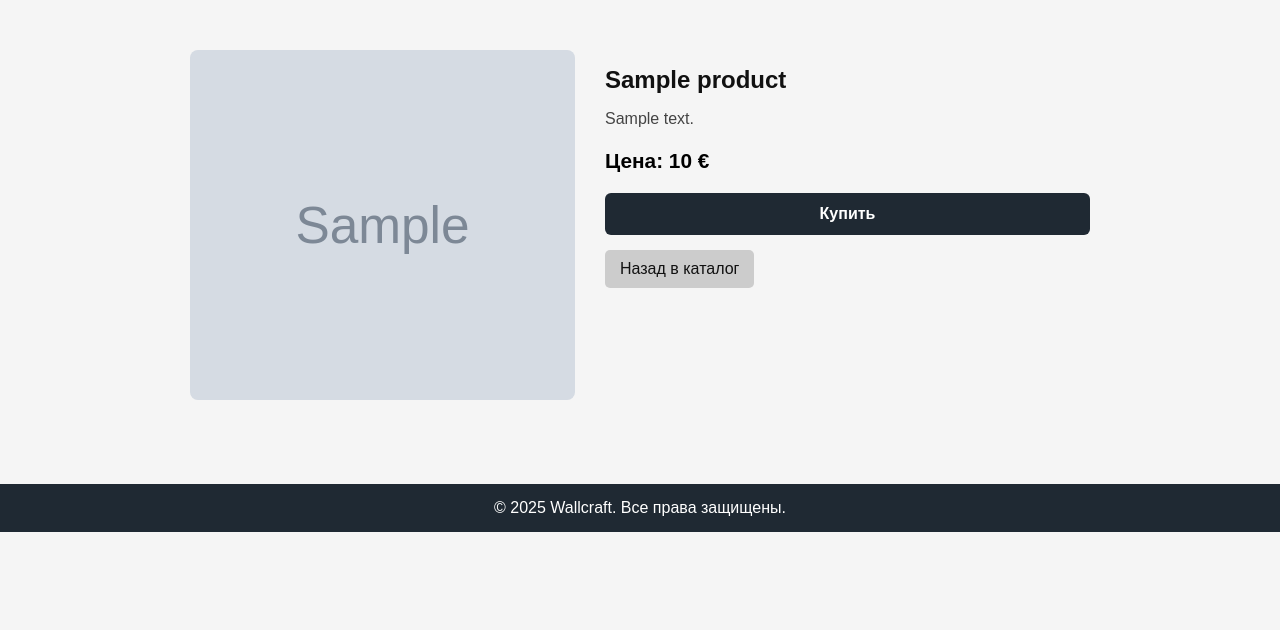
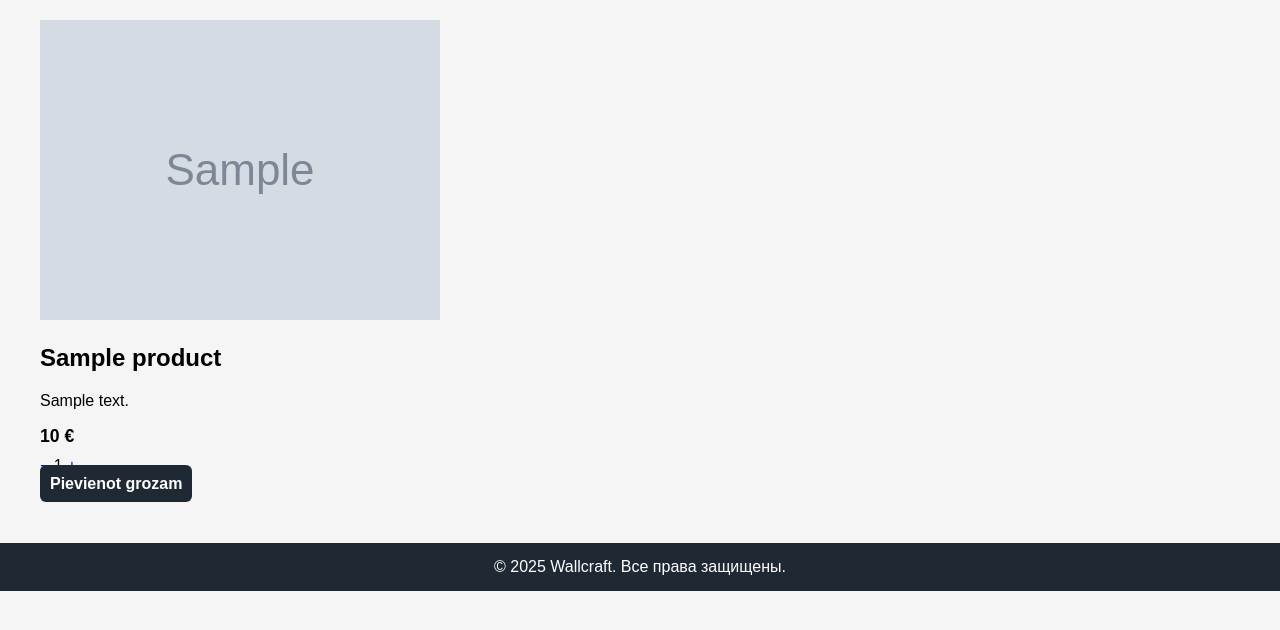
Before and after one commit to wallcraftmz-sys/Wallcraft, a Flask app: template templates/product.html in a window 1280 px wide. Shown: the part 128-758 px from the top of the page. Run offline with Flask 3, Linux system fonts and the light colour scheme; the template is opened without the code that fills it: most values are stand-ins (such as "Sample title", 1, 10 or a date in 2020); grey boxes marked "Sample" are stand-in pictures.

Commit message:
Update product.html

```diff
--- a/templates/product.html
+++ b/templates/product.html
@@ -1,46 +1,23 @@
 {% extends "base.html" %}
+{% block content %}
+<div class="product-detail">
+    <div class="product-image">
+        <img src="{{ url_for('static', filename=product['image']) }}" alt="{{ product['name_ru'] }}">
+    </div>
+    <div class="product-info">
+        <h2>{{ product['name_lv'] if lang=='lv' else product['name_ru'] }}</h2>
+        <p class="description">{{ product['description_lv'] if lang=='lv' else product['description_ru'] }}</p>
+        <p class="price">{{ product['price'] }} €</p>
 
-{% block content %}
-<div style="max-width:900px; margin:30px auto; display:flex; gap:30px; flex-wrap:wrap;">
+        <div class="qty-controls">
+            <a href="/change_qty/{{ product['id'] }}/-1" class="qty-btn">−</a>
+            <span class="qty-number">{{ session.get('cart', {}).get(str(product['id']), 1) }}</span>
+            <a href="/change_qty/{{ product['id'] }}/1" class="qty-btn">+</a>
+        </div>
 
-    <!-- Фото товара -->
-    <div style="flex:1 1 300px; text-align:center;">
-        <img src="{{ url_for('static', filename=product.image) }}"
-             style="max-width:100%; border-radius:8px; object-fit: cover; height: 350px;">
-    </div>
-
-    <!-- Информация о товаре -->
-    <div style="flex:1 1 400px;">
-        <h1 style="font-size:1.5em; color:#111; margin-bottom:10px;">{{ product.name_ru }}</h1>
-        <p style="font-size:1em; color:#444; margin-bottom:20px;">{{ product.description_ru }}</p>
-
-        <!-- Цена -->
-        <p style="font-size:1.3em; font-weight:bold; color:#000; margin-bottom:20px;">
-            Цена: {{ product.price }} €
-        </p>
-
-        <!-- Кнопка купить -->
-        <a href="/order" style="
-            display:block;
-            padding:12px 0;
-            background:#1f2933;
-            color:white;
-            text-align:center;
-            text-decoration:none;
-            border-radius:6px;
-            font-weight:bold;
-            margin-bottom:15px;
-        ">Купить</a>
-
-        <!-- Назад в каталог -->
-        <a href="/catalog" style="
-            display:inline-block;
-            padding:10px 15px;
-            background:#ccc;
-            color:#111;
-            text-decoration:none;
-            border-radius:5px;
-        ">Назад в каталог</a>
+        <a href="/add_to_cart/{{ product['id'] }}" class="buy-btn">
+            {{ 'Добавить в корзину' if lang=='ru' else 'Pievienot grozam' }}
+        </a>
     </div>
 </div>
 {% endblock %}
```
